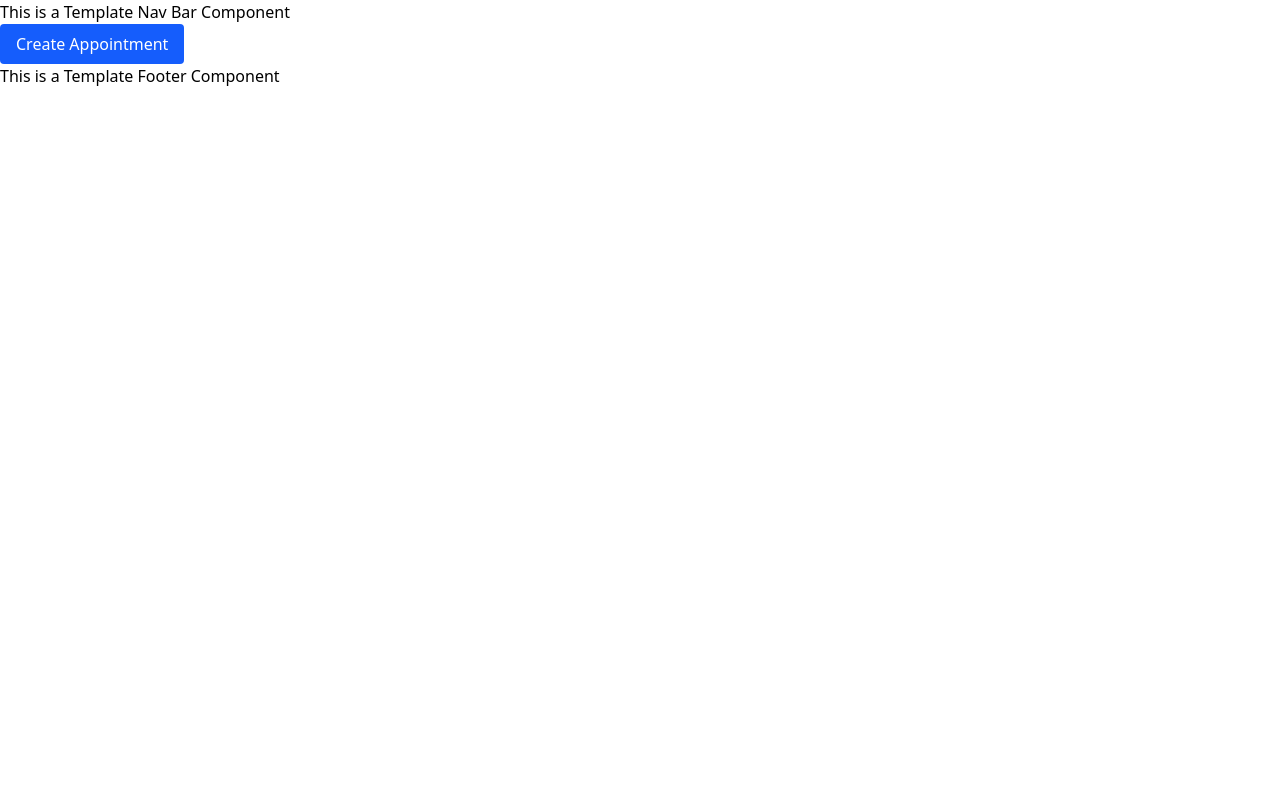
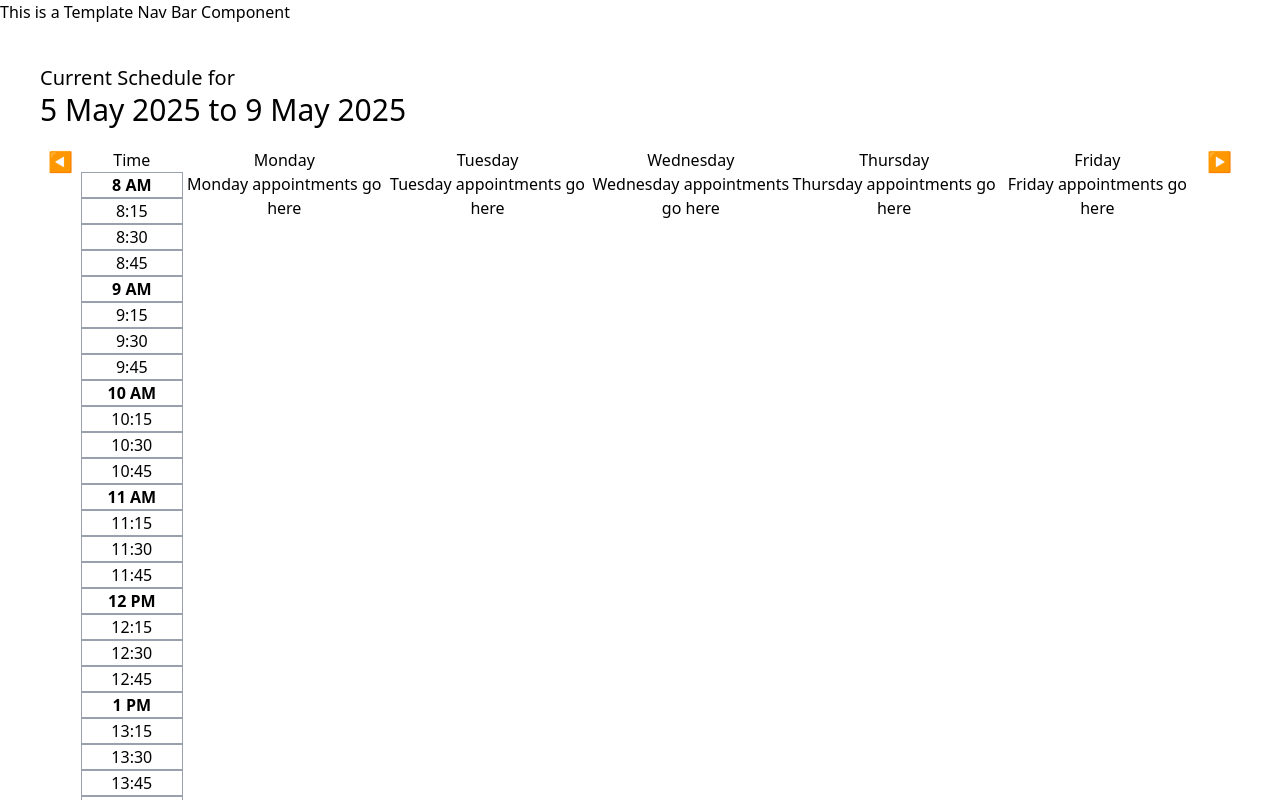
Before and after one commit to UTDallasEPICS/manos-unidas-for-autismo, a Nuxt app: page /ScheduleView in a window 1280 px wide. Shown: the top 800 px of the page. Built offline with nearby package versions, Linux system fonts and the light colour scheme.

Commit message:
Create ScheduleView.vue
- Displays the calendar and week that should be displayed
- If you click the buttons it'll move the week back and forth

```diff
--- /dev/null
+++ b/pages/ScheduleView.vue
@@ -0,0 +1,86 @@
+<!-- 8 Apr 2025
+ schedule view page, clicking the buttons changes the week that's being displayed -->
+<template>
+	<div class="m-10">
+		<div class="my-5">
+			<div class="text-xl">Current Schedule for</div>
+			<div class="text-3xl">{{ currentWeek }}</div>
+		</div>
+
+		<div class="flex justify-center">
+			<div class="px-2 align-top text-xl">
+				<button @click="changeWeek(false)">&#x25C0;</button>
+			</div>
+
+			<WeekViewCalendar :week="date" />
+			<div class="px-2 align-top text-xl">
+				<button @click="changeWeek(true)">&#x25B6;</button>
+			</div>
+		</div>
+	</div>
+</template>
+
+<script setup lang="ts">
+import { ref } from "vue";
+const date = ref<Date>();
+date.value = new Date(Date.now());
+
+const monthNames = [
+	"January",
+	"February",
+	"March",
+	"April",
+	"May",
+	"June",
+	"July",
+	"August",
+	"September",
+	"October",
+	"November",
+	"December",
+];
+
+// gets the monday & friday given the current date
+const currentWeek = ref("");
+getCurrentWeek();
+
+//updates the current week
+function getCurrentWeek() {
+	// get monday & friday
+	const firstDay =
+		date.value.getDate() -
+		date.value.getDay() +
+		(date.value.getDay() == 0 ? -6 : 1);
+	let monday = new Date(date.value.getTime());
+	monday.setDate(firstDay);
+	let friday = new Date(date.value.getTime());
+	friday.setDate(firstDay + 4);
+
+	const result =
+		monday.getDate() +
+		" " +
+		monthNames[monday.getMonth()] +
+		" " +
+		monday.getFullYear() +
+		" to " +
+		friday.getDate() +
+		" " +
+		monthNames[friday.getMonth()] +
+		" " +
+		friday.getFullYear();
+
+	currentWeek.value = result;
+}
+
+// true is moving forward, false is moving back a week
+function changeWeek(forward: boolean) {
+	console.log("clicky clicky");
+	if (forward) {
+		date.value.setDate(date.value.getDate() + 7);
+	} else {
+		date.value.setDate(date.value.getDate() - 7);
+	}
+
+	getCurrentWeek();
+}
+</script>
```
